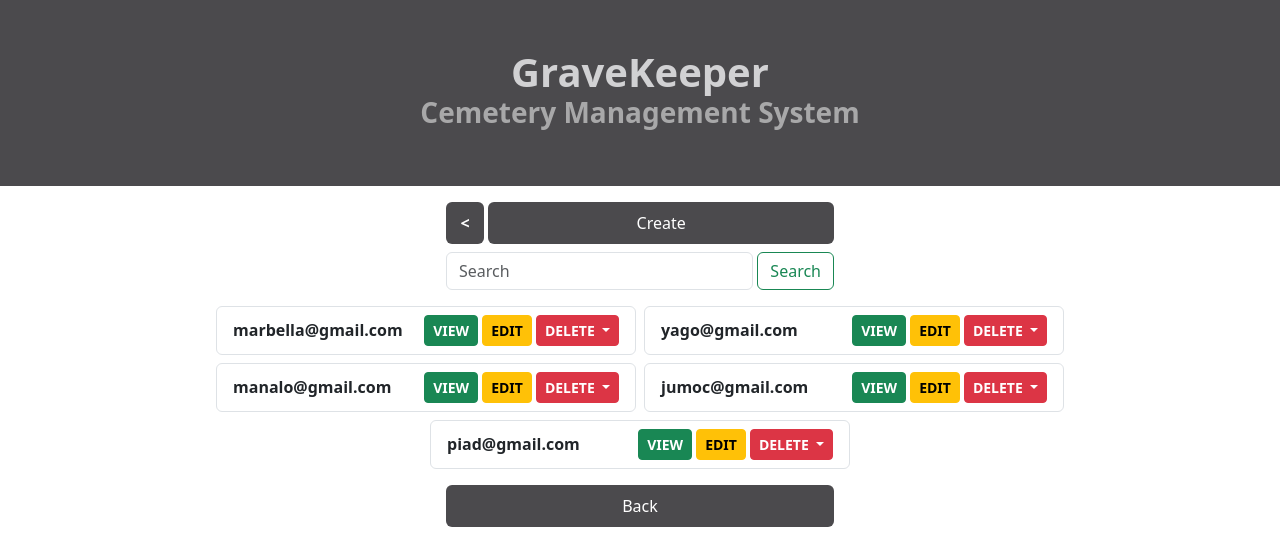
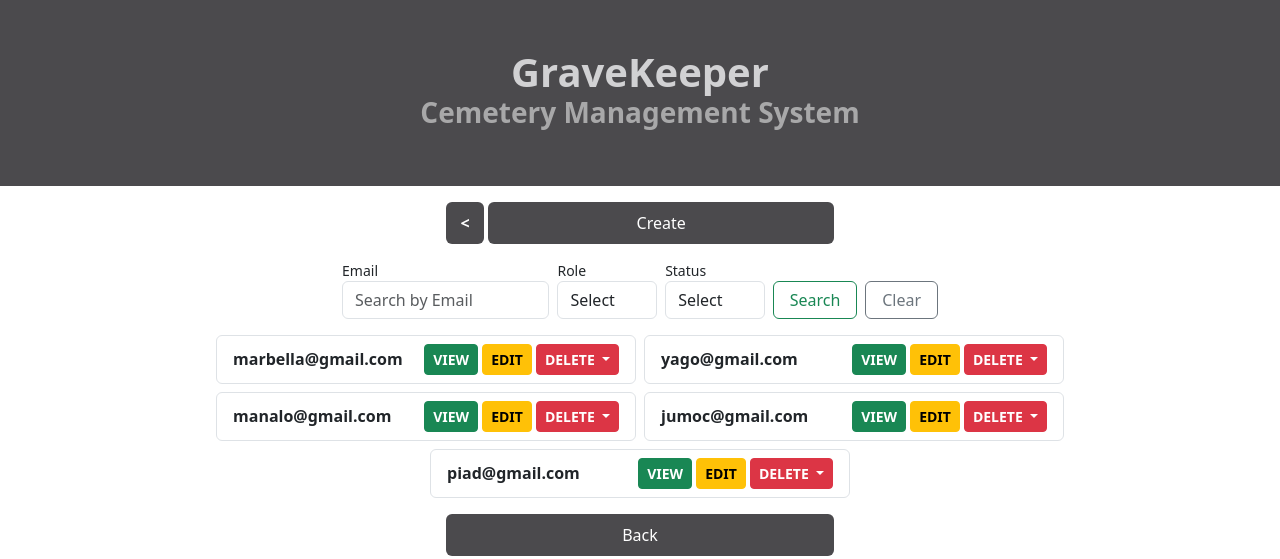
Before and after one commit to sharweng/gravekeepercms, a PHP site: page /user/index.php?mode=1 in a window 1280 px wide. Shown: the part 73-632 px from the top of the page. Run offline with PHP 8.4, Linux system fonts and the light colour scheme; the visitor is signed in with stand-in values (Sample User, id 1); data comes from the database, SQL or seed files in the repository; tables that the repository leaves empty hold one stand-in row (values such as "Sample post"); data that the repository does not hold is empty.

Commit message:
added searching in user

```diff
--- a/user/index.php
+++ b/user/index.php
@@ -12,8 +12,24 @@
         FROM user u INNER JOIN role r ON u.role_id = r.role_id
         INNER JOIN status s ON u.stat_id = s.stat_id";
 
+    if(isset($_GET['clear'])){
+        unset($_GET['search']);
+        unset($_GET['role_desc']);
+        unset($_GET['stat_desc']);
+    }
+
     if(isset($_GET['search']))
         $keyword = strtolower(trim($_GET['search']));
+
+    if (!empty($_GET['role_desc'])) {
+        $role_desc = mysqli_real_escape_string($conn, $_GET['role_desc']);
+        $sql .= " AND r.description = '$role_desc'";
+    }
+
+    if (!empty($_GET['stat_desc'])) {
+        $stat_desc = mysqli_real_escape_string($conn, $_GET['stat_desc']);
+        $sql .= " AND s.description = '$stat_desc'";
+    }
 
     if($keyword){
         $sql = $sql . " WHERE u.email LIKE '%{$keyword}%'";
@@ -64,11 +80,37 @@
                             echo "href=\"register.php?mode=admin\">Create</a>";
                 ?>
             </div>
-            <form class="d-flex gap-1" method="get" action="">
-                <input class="form-control mr-sm-2" type="search" placeholder="Search" name="search" aria-label="Search">
-                <button class="btn btn-outline-success my-2 my-sm-0" type="submit">Search</button>
-            </form>
         </main>
+        <form class="row g-2 d-flex align-items-center justify-content-center mb-3" method="get" action="">
+            <div class="col-12 col-sm-6 col-md-4">
+                <label class="form-label small mb-0">Email</label>
+                <input class="form-control" type="search" placeholder="Search by Email" name="search" aria-label="Search" value="<?= isset($_GET['search']) ? htmlspecialchars($_GET['search']) : '' ?>">
+            </div>
+            <div class="col-4 col-sm-4 col-md-2">
+                <label class="form-label small mb-0">Role</label>
+                <select class="form-control" name="role_desc">
+                    <option value="" selected disabled>Select</option>
+                    <option value="admin" <?= isset($_GET['role_desc']) && $_GET['role_desc'] == 'admin' ? 'selected' : '' ?>>Admin</option>
+                    <option value="user" <?= isset($_GET['role_desc']) && $_GET['role_desc'] == 'user' ? 'selected' : '' ?>>User</option>
+                </select>
+            </div>
+            <div class="col-4 col-sm-4 col-md-2">
+                <label class="form-label small mb-0">Status</label>
+                <select class="form-control" name="stat_desc">
+                    <option value="" selected disabled>Select</option>
+                    <option value="active" <?= isset($_GET['stat_desc']) && $_GET['stat_desc'] == 'active' ? 'selected' : '' ?>>Active</option>
+                    <option value="deactivated" <?= isset($_GET['stat_desc']) && $_GET['stat_desc'] == 'deactivated' ? 'selected' : '' ?>>Deactivated</option>
+                </select>
+            </div>
+            <div class="col-4 col-md-auto">
+                <label class="form-label small mb-0">&nbsp</label>
+                <button class="btn btn-outline-success w-100" type="submit">Search</button>
+            </div>
+            <div class="col-4 col-md-auto">
+                <label class="form-label small mb-0">&nbsp</label>
+                <button class="btn btn-outline-secondary w-100" name="clear" type="submit">Clear</button>
+            </div>
+        </form>
 
 
     </div>
@@ -133,11 +175,11 @@
                             </div>
                             <div class=\"d-flex\">
                                 <div class=\"fw-bold\" style=\"width:65px;\">Role:</div>
-                                <div >{$row['role_desc']}</div>
+                                <div >".ucfirst($row['role_desc'])."</div>
                             </div>
                             <div class=\"d-flex\">
                                 <div class=\"fw-bold\" style=\"width:65px;\">Status:</div>
-                                <div >{$row['stat_desc']}</div>
+                                <div >".ucfirst($row['stat_desc'])."</div>
                             </div>
                         </div>
                         <div class=\"modal-footer\">
```
